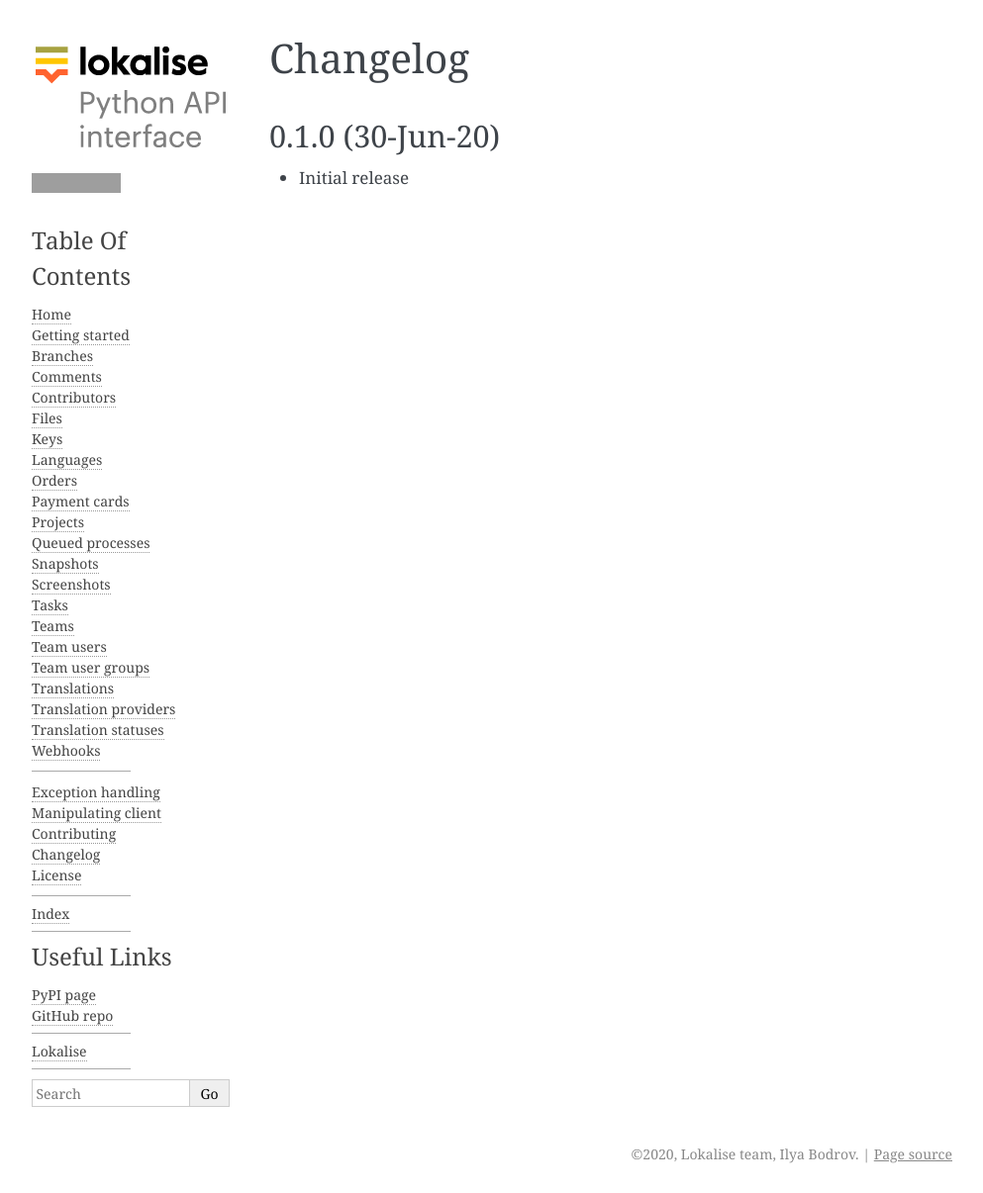
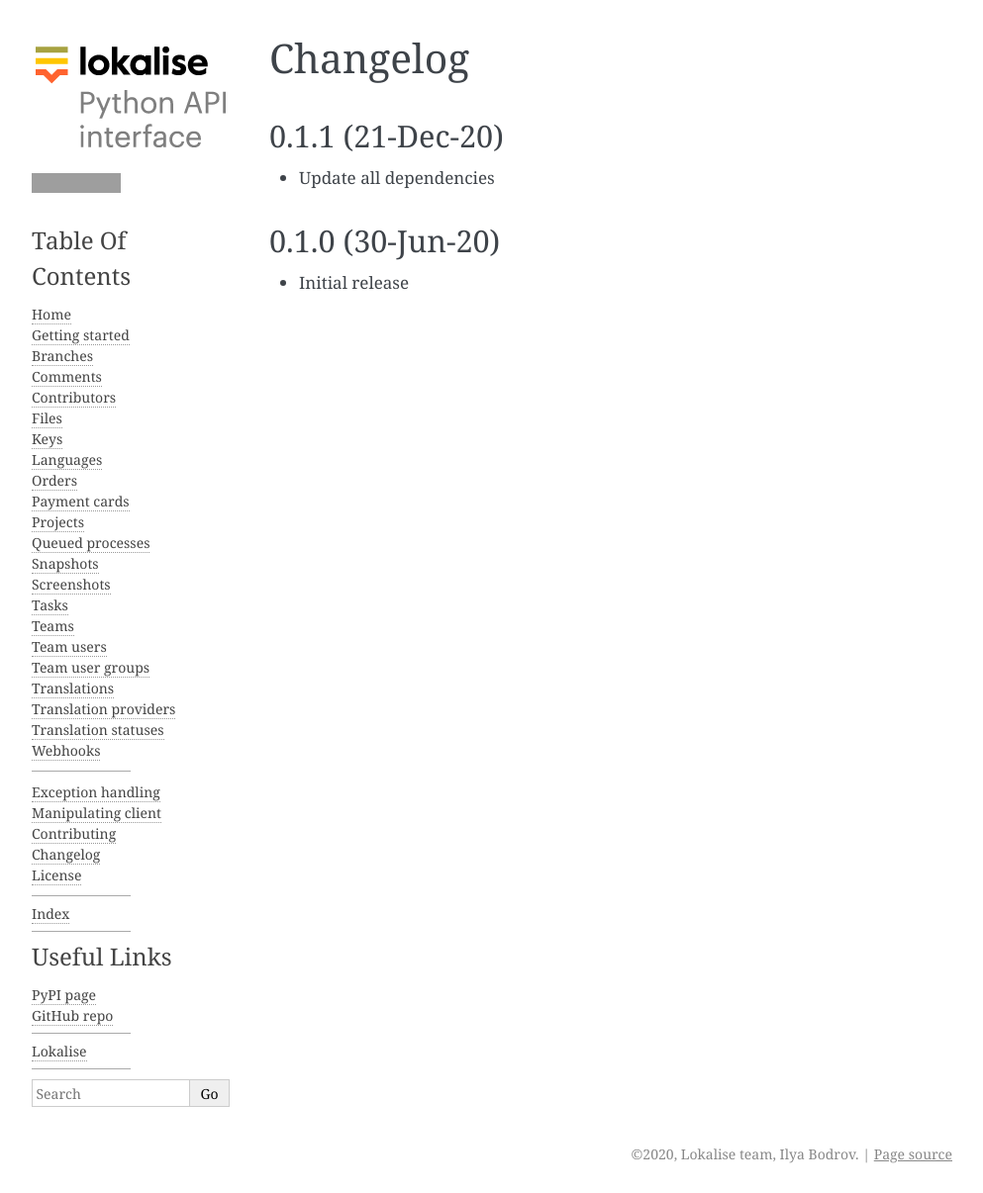
Before and after one commit to lokalise/python-lokalise-api, a Sphinx documentation site: the page built from docs/additional_info/changelog.rst, in a window 1280 px wide. Shown: the whole page at 99% size, without its empty margins (148-1141 px from the left). Built offline with Sphinx 7.4.7, drawn with Linux system fonts in a browser that asks for light colours; grey boxes are pictures that could not be loaded.

Commit message:
SPYTHON-10 update deps

```diff
--- a/docs/additional_info/changelog.rst
+++ b/docs/additional_info/changelog.rst
@@ -3,6 +3,11 @@
 Changelog
 =========
 
+0.1.1 (21-Dec-20)
+-----------------
+
+* Update all dependencies
+
 0.1.0 (30-Jun-20)
 -----------------
 
--- a/lokalise/_version.py
+++ b/lokalise/_version.py
@@ -4,4 +4,4 @@
 This module contains plugin metadata.
 """
 
-__version__: str = "0.1.0"
+__version__: str = "0.1.1"
```
Also changed, not shown: .travis.yml, 2 other files.
